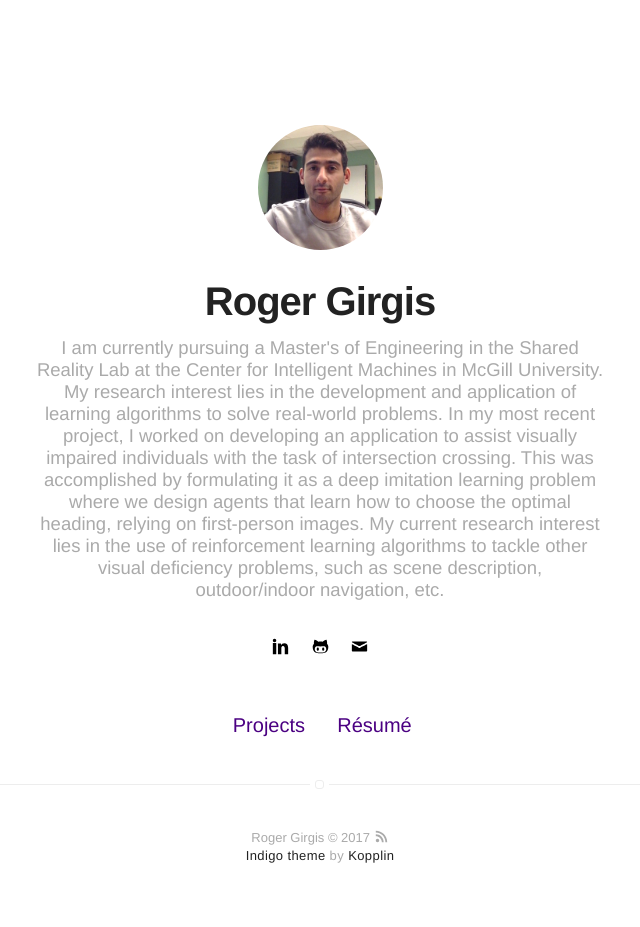
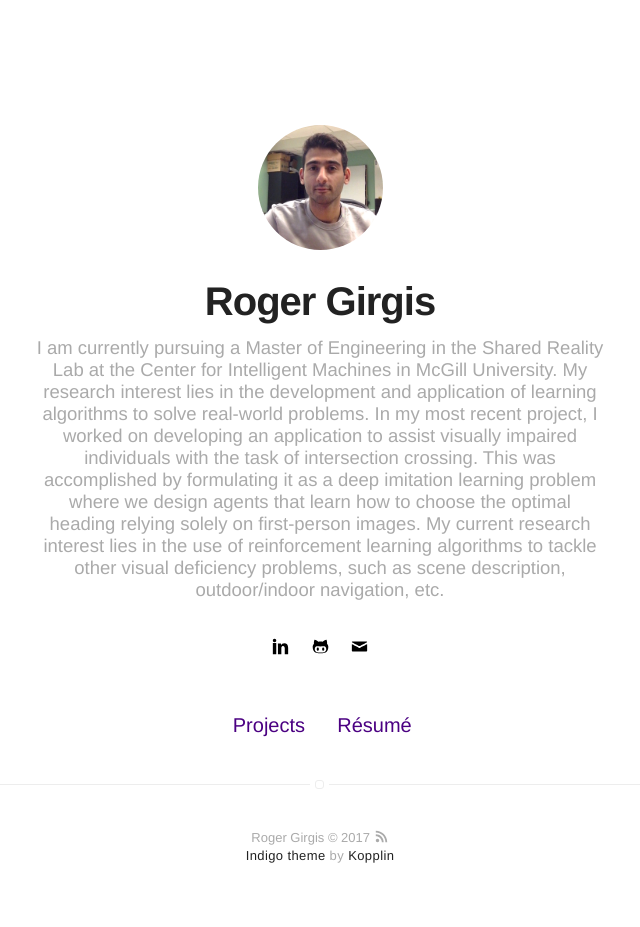
Before and after one commit to roggirg/roggirg.github.io, a Jekyll site: the page built from index.html, in a window 1280 px wide. Shown: the whole page, without its empty margins (320-960 px from the left). Built offline with Jekyll 4.4.1, drawn with Linux system fonts in a browser that asks for light colours.

```diff
--- a/_config.yml
+++ b/_config.yml
@@ -1,6 +1,6 @@
 # main text of home
 name: Roger Girgis
-bio: "I am currently pursuing a Master's of Engineering in the Shared Reality Lab at the Center for Intelligent Machines in McGill University. My research interest lies in the development and application of learning algorithms to solve real-world problems. In my most recent project, I worked on developing an application to assist visually impaired individuals with the task of intersection crossing. This was accomplished by formulating it as a deep imitation learning problem where we design agents that learn how to choose the optimal heading, relying on first-person images. My current research interest lies in the use of reinforcement learning algorithms to tackle other visual deficiency problems, such as scene description, outdoor/indoor navigation, etc."
+bio: "I am currently pursuing a Master of Engineering in the Shared Reality Lab at the Center for Intelligent Machines in McGill University. My research interest lies in the development and application of learning algorithms to solve real-world problems. In my most recent project, I worked on developing an application to assist visually impaired individuals with the task of intersection crossing. This was accomplished by formulating it as a deep imitation learning problem where we design agents that learn how to choose the optimal heading relying solely on first-person images. My current research interest lies in the use of reinforcement learning algorithms to tackle other visual deficiency problems, such as scene description, outdoor/indoor navigation, etc."
 
 # twitter summary info
 description: A blog about technology and stuff related
```
